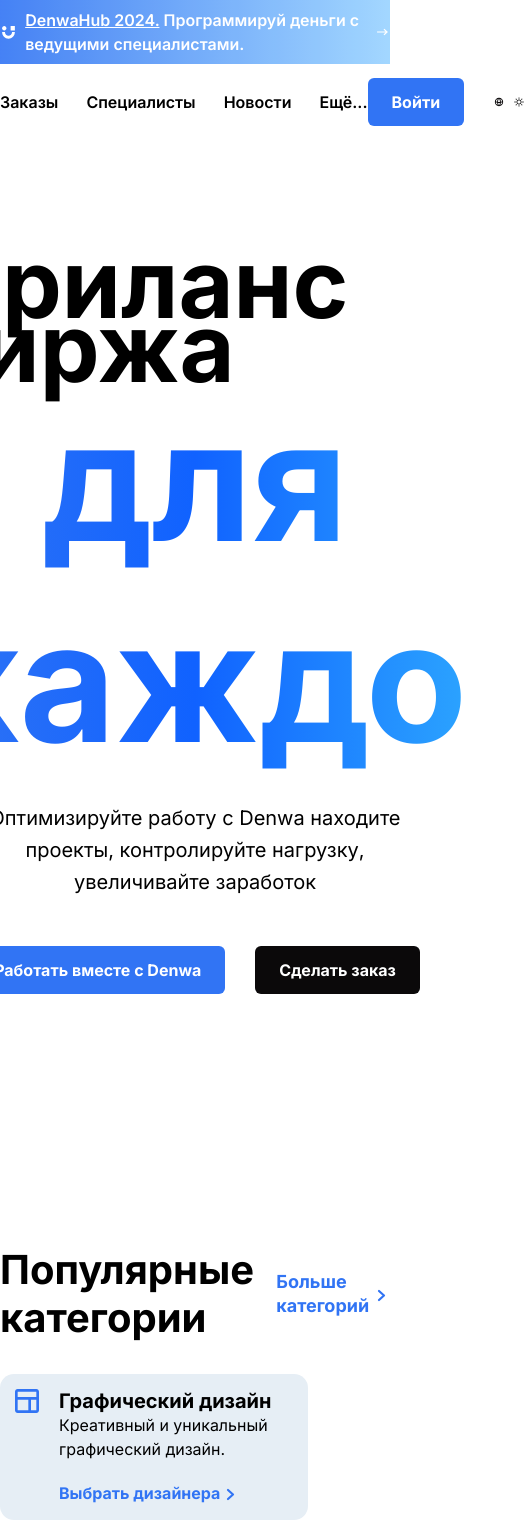
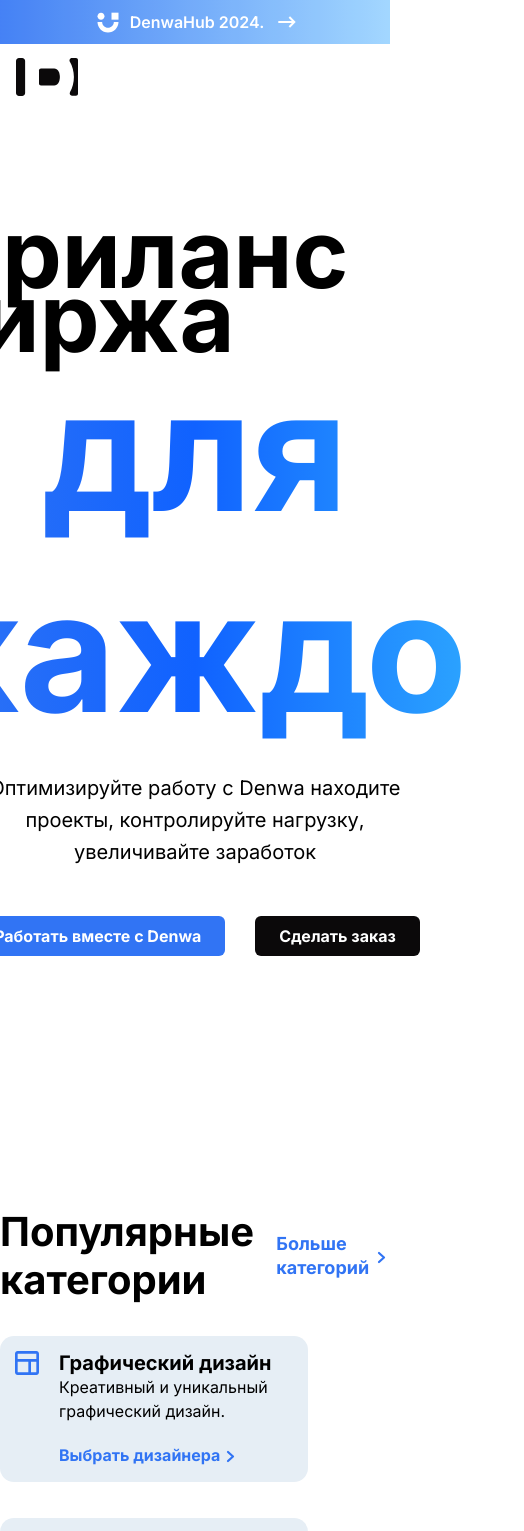
Before and after one commit to Project-DENWA/web-application, a Next.js app: page / in a window 390 px wide. Shown: the top 1531 px of the page, 524 px wide, since content can reach past the window. Built offline with nearby package versions, Linux system fonts and the light colour scheme.

Commit message:
fix: css, html refactoring

```diff
--- a/package.json
+++ b/package.json
@@ -3,7 +3,7 @@
   "version": "0.1.0",
   "private": true,
   "scripts": {
-    "dev": "next dev",
+    "dev": "next dev --turbo",
     "build": "next build",
     "start": "next start",
     "lint": "next lint"
--- /dev/null
+++ b/src/app/(marketing)/_components/HeaderLink/HeaderLink.module.scss
@@ -0,0 +1,28 @@
+.wrapper {
+  display: flex;
+  align-items: center;
+  justify-content: space-between;
+  max-width: 1280px;
+  width: 100%;
+  a {
+    display: flex;
+    align-items: center;
+    gap: 2px;
+    font-size: 18px;
+    font-weight: 700;
+    line-height: 24px;
+    img {
+      transition: all 0.1s ease-in-out;
+    }
+  }
+  a:hover {
+    img {
+      transform: translateX(3px);
+    }
+  }
+  h2 {
+    font-size: 40px;
+    font-weight: 700;
+    line-height: 48px;
+  }
+}
--- /dev/null
+++ b/src/app/(marketing)/_components/HeaderLink/HeaderLink.tsx
@@ -0,0 +1,26 @@
+import Image from "next/image";
+import Link from "next/link";
+import css from "@/app/(marketing)/_components/HeaderLink/HeaderLink.module.scss";
+import arrowRightSmall from "@/../public/arrow-right-small.svg";
+import { Url } from "url";
+
+type Props = {
+  title: string;
+  href: string;
+  description: string;
+};
+
+export default function HeaderLink({ title, href, description }: Props) {
+  return (
+    <div className={css.wrapper}>
+      <h2>{title}</h2>
+      <Link
+        className={css.moreCategoryLink + " text-dark-text-colored"}
+        href={href}
+      >
+        {description}
+        <Image alt="arrow icon" src={arrowRightSmall} width={24} height={24} />
+      </Link>
+    </div>
+  );
+}
--- a/src/app/(marketing)/_components/PopularCategories/PopularCategories.tsx
+++ b/src/app/(marketing)/_components/PopularCategories/PopularCategories.tsx
@@ -1,10 +1,9 @@
 import PopularCategoryCard from "../PopularCategoryCard/PopularCategoryCard"
 import css from "@/app/(marketing)/_components/PopularCategories/PopularCategories.module.scss"
 import ICategoriesCardProps from "@/app/interfaces/ICategoriesCardProps"
-import arrowRightSmall from "@/../public/arrow-right-small.svg"
 import Illustration from "@/../public/categoryIcons/IllustrationCategories.png"
 import Image from "next/image"
-import Link from "next/link"
+import HeaderLink from "@/app/(marketing)/_components/HeaderLink/HeaderLink"
 
 export default function PopularCategories() {
    /**
@@ -45,11 +44,7 @@
    return (
       <section className={css.wrapper}>
         <div className={css.navContainer}>
-         <h2>Популярные категории</h2>
-         <Link className={css.moreCategoryLink + " text-dark-text-colored"} href={'/categories'}>
-            Больше категорий
-            <Image alt="arrow icon" src={arrowRightSmall} width={24} height={24}/>
-         </Link>
+         <HeaderLink title="Популярные категории" href="/categories" description="Больше категорий"/>
         </div>
          <div className={css.itemsContainer}>
          <div className={css.leftItems}>
--- a/src/app/components/Header/Header.module.scss
+++ b/src/app/components/Header/Header.module.scss
@@ -3,21 +3,33 @@
   flex-direction: column;
   align-items: center;
   justify-content: center;
+  max-width: 100vw;
+  width: 100%;
   .headlineBanner {
     display: flex;
     flex-direction: row;
     justify-content: center;
     align-items: center;
+    text-align: center;
     font-size: 16px;
     font-weight: 600;
-    padding: 8px 0px 8px 0px;
-    width: 100vw;
+    padding: 8px 16px 8px 16px;
+
+    width: 100%;
     gap: 8px;
     background: linear-gradient(
       90deg,
       rgb(49, 116, 244) -0.313%,
       rgb(153, 211, 255) 99.965%
     );
+    #arrow {
+      transition: all 0.1s ease-in-out;
+    }
+  }
+  .headlineBanner:hover {
+    #arrow {
+      transform: translateX(3px);
+    }
   }
   .mainHeader {
     display: flex;
@@ -26,15 +38,15 @@
     align-items: center;
     width: 100%;
     max-width: 1280px;
-    padding: 14px 0px 14px 0px;
+    padding: 14px 16px 14px 16px;
     .logotype {
-      width: 300px;
+      width: 190px;
     }
     nav {
       gap: 28px;
       display: flex;
       font-weight: 600;
-      font-size: 16;
+      font-size: 16px;
       line-height: 24px;
     }
     .rightItems {
@@ -46,7 +58,33 @@
         display: flex;
         gap: 10px;
       }
-      width: 300px;
+      width: 190px;
     }
   }
 }
+
+@media screen and (max-width: 660px) {
+  .headlineBanner {
+    h1 {
+      span {
+        display: none;
+      }
+      u {
+        text-decoration: none;
+      }
+    }
+  }
+}
+
+@media screen and (max-width: 900px) {
+  .header {
+    .mainHeader {
+      nav {
+        display: none;
+      }
+      .rightItems {
+        display: none;
+      }
+    }
+  }
+}
--- a/src/app/components/Header/Header.tsx
+++ b/src/app/components/Header/Header.tsx
@@ -11,7 +11,10 @@
 export default function Header() {
   return (
     <header className={css.header}>
-      <Link className={css.headlineBanner+" hover:opacity-90 transition-opacity"} href={"/"}>
+      <Link
+        className={css.headlineBanner + " hover:opacity-90 transition-opacity"}
+        href={"/"}
+      >
         <div>
           <Image
             alt="headline icon smile"
@@ -21,10 +24,17 @@
           />
         </div>
         <h1 className="text-dark-text-primary">
-          <u>DenwaHub 2024.</u> Программируй деньги с ведущими специалистами.
+          <u>DenwaHub 2024.</u>{" "}
+          <span>Программируй деньги с ведущими специалистами.</span>
         </h1>
         <div>
-          <Image src={arrowRight} alt="right arrow" width={24} height={24} />
+          <Image
+            src={arrowRight}
+            alt="right arrow"
+            width={24}
+            height={24}
+            id={css.arrow}
+          />
         </div>
       </Link>
       <div className={css.mainHeader}>
@@ -34,10 +44,10 @@
             alt="denwa logotype"
             width={62}
             height={38}
-            className="dark:invert hover:scale-105 transition-transform"
+            className="dark:invert hover:scale-105 transition-transform duration-75"
           />
         </Link>
-        <nav className="">
+        <nav>
           <Link
             href={"./#"}
             className="hover:text-light-text-colored dark:hover:text-dark-text-colored transition-colors"
@@ -65,14 +75,16 @@
         </nav>
         <div className={css.rightItems}>
           <Button>Войти</Button>
-          <div role="button">
+          <div>
+            <Button size="icon" variant="ghost">
               <Image
                 alt="change language icon"
                 src={globe}
                 width={24}
                 height={24}
-              className="dark:invert"
+                className="dark:invert hover:opacity-85 transition-opacity"
               />
+            </Button>
             <ThemeSwitcher />
           </div>
         </div>
--- a/src/app/layout.tsx
+++ b/src/app/layout.tsx
@@ -12,6 +12,20 @@
     "Denwa - это процветающая платформа для фрилансеров, где опытные профессионалы находят своих клиентов. Наша платформа предлагает разнообразных экспертов в различных областях, от веб-разработки и дизайна до написания контента и маркетинга. В качестве фрилансера вы получите возможность работать без комиссии, доступ к высококачественным проектам и свободу для демонстрации своих навыков.",
   keywords:
     "Фриланс, Платформа, Специалисты, Веб-разработка, Дизайн, Написание контента, Маркетинг ,Карьера, Проекты, Бесплатно, Свобода, Эксперты, Клиенты, Комиссия, Условия, Работа, Исполнение заказов",
+  icons: {
+    icon: [
+      {
+        media: "(prefers-color-scheme: light)",
+        url: "/logotype.svg",
+        href: "/logotype.svg",
+      },
+      {
+        media: "(prefers-color-scheme: dark)",
+        url: "/logotype dark.svg",
+        href: "/logotype dark.svg",
+      },
+    ],
+  },
 };
 
 export default function RootLayout({
@@ -22,7 +36,12 @@
   return (
     <html lang="ru" suppressHydrationWarning>
       <body className={inter.className}>
-        <ThemeProvider attribute="class" defaultTheme="system" enableSystem disableTransitionOnChange>
+        <ThemeProvider
+          attribute="class"
+          defaultTheme="system"
+          enableSystem
+          disableTransitionOnChange
+        >
           <Header />
           {children}
           <Footer />
--- a/src/shared/ui/ThemeSwitcher.tsx
+++ b/src/shared/ui/ThemeSwitcher.tsx
@@ -4,6 +4,7 @@
 import sun from "@/../public/sun.svg";
 import { useTheme } from "next-themes";
 import { useEffect, useState } from "react";
+import { Button } from "./button";
 
 export default function ThemeSwitcher() {
   const { theme, setTheme } = useTheme();
@@ -22,14 +23,15 @@
     setTheme(t);
   };
   return (
-    <Image
-      alt="change color scheme icon"
-      src={theme == 'light' ? moon : sun}
-      width={24}
-      height={24}
-      className="dark:invert"
-      role="button"
-      onClick={() => changeTheme(theme == 'light' ? 'dark' : 'light')}
-    />
+    <Button size="icon" variant="ghost">
+      <Image
+        alt="change color scheme icon"
+        src={theme == "light" ? moon : sun}
+        width={24}
+        height={24}
+        className="dark:invert hover:opacity-85 transition-opacity"
+        onClick={() => changeTheme(theme == "light" ? "dark" : "light")}
+      />
+    </Button>
   );
 }
--- a/src/shared/ui/button.tsx
+++ b/src/shared/ui/button.tsx
@@ -1,29 +1,30 @@
-import * as React from "react"
-import { Slot } from "@radix-ui/react-slot"
-import { cva, type VariantProps } from "class-variance-authority"
+import * as React from "react";
+import { Slot } from "@radix-ui/react-slot";
+import { cva, type VariantProps } from "class-variance-authority";
 
-import { cn } from "@/shared/lib/utils"
+import { cn } from "@/shared/lib/utils";
 
 const buttonVariants = cva(
   "inline-flex items-center justify-center whitespace-nowrap rounded-md text-sm font-medium ring-offset-white transition-colors focus-visible:outline-none focus-visible:ring-2 focus-visible:ring-neutral-950 focus-visible:ring-offset-2 disabled:pointer-events-none disabled:opacity-50 dark:ring-offset-neutral-950 dark:focus-visible:ring-neutral-300",
   {
     variants: {
       variant: {
-        default: "bg-light-main-colored-100 text-light-text-primary hover:bg-[linear-gradient(90.00deg, rgb(49, 116, 244) -0.313%,rgb(153, 211, 255) 99.965%)] dark:bg-dark-main-colored-100 dark:text-light-text-primary dark:hover:bg-[linear-gradient(90.00deg, rgb(49, 116, 244) -0.313%,rgb(153, 211, 255) 99.965%)]",
-        dark:
-          "bg-light-main-dark text-light-text-primary hover:bg-[#0e0c0c] dark:bg-dark-main-full-white dark:hover:bg-dark-main-bg-main  dark:text-dark-text-primar py-3 px-6 text-[16px] font-bold",
+        default:
+          "transition-opacity bg-light-main-colored-100 text-light-text-primary hover:opacity-90 dark:bg-dark-main-colored-100 dark:text-light-text-primary",
+        dark: "bg-light-main-dark text-light-text-primary hover:bg-opacity-90 dark:hover:bg-opacity-70 dark:bg-dark-main-full-white dark:text-dark-text-primar py-3 px-6 text-[16px] font-bold",
         outline:
           "border border-neutral-200 bg-white hover:bg-neutral-100 hover:text-neutral-900 dark:border-neutral-800 dark:bg-neutral-950 dark:hover:bg-neutral-800 dark:hover:text-neutral-50",
         secondary:
           "bg-neutral-100 text-neutral-900 hover:bg-neutral-100/80 dark:bg-neutral-800 dark:text-neutral-50 dark:hover:bg-neutral-800/80",
-        ghost: "hover:bg-neutral-100 hover:text-neutral-900 dark:hover:bg-neutral-800 dark:hover:text-neutral-50",
+        ghost:
+          "hover:opacity-90 hover:text-neutral-900 dark:hover:opacity-90 dark:hover:text-neutral-50",
         link: "text-neutral-900 underline-offset-4 hover:underline dark:text-neutral-50",
       },
       size: {
-        default: "py-3 px-6 text-[16px] font-bold",
+        default: "py-2 px-6 text-[16px] font-bold",
         sm: "h-9 rounded-md px-3",
         lg: "h-11 rounded-md px-8",
-        icon: "h-10 w-10",
+        icon: "h-6 w-6",
       },
     },
     defaultVariants: {
@@ -31,26 +32,26 @@
       size: "default",
     },
   }
-)
+);
 
 export interface ButtonProps
   extends React.ButtonHTMLAttributes<HTMLButtonElement>,
     VariantProps<typeof buttonVariants> {
-  asChild?: boolean
+  asChild?: boolean;
 }
 
 const Button = React.forwardRef<HTMLButtonElement, ButtonProps>(
   ({ className, variant, size, asChild = false, ...props }, ref) => {
-    const Comp = asChild ? Slot : "button"
+    const Comp = asChild ? Slot : "button";
     return (
       <Comp
         className={cn(buttonVariants({ variant, size, className }))}
         ref={ref}
         {...props}
       />
-    )
+    );
   }
-)
-Button.displayName = "Button"
+);
+Button.displayName = "Button";
 
-export { Button, buttonVariants }
+export { Button, buttonVariants };
```
Also changed, not shown: src/app/(marketing)/_components/PopularCategories/PopularCategories.module.scss (+1 -16 lines), src/app/(marketing)/_components/PopularCategoryCard/PopularCategoryCard.module.scss (+8 -2 lines), src/app/(marketing)/_components/PopularCategoryCard/PopularCategoryCard.tsx (+28 -12 lines), public/logotype dark.svg (added). Lines whose indentation alone changed are shown as unchanged.
